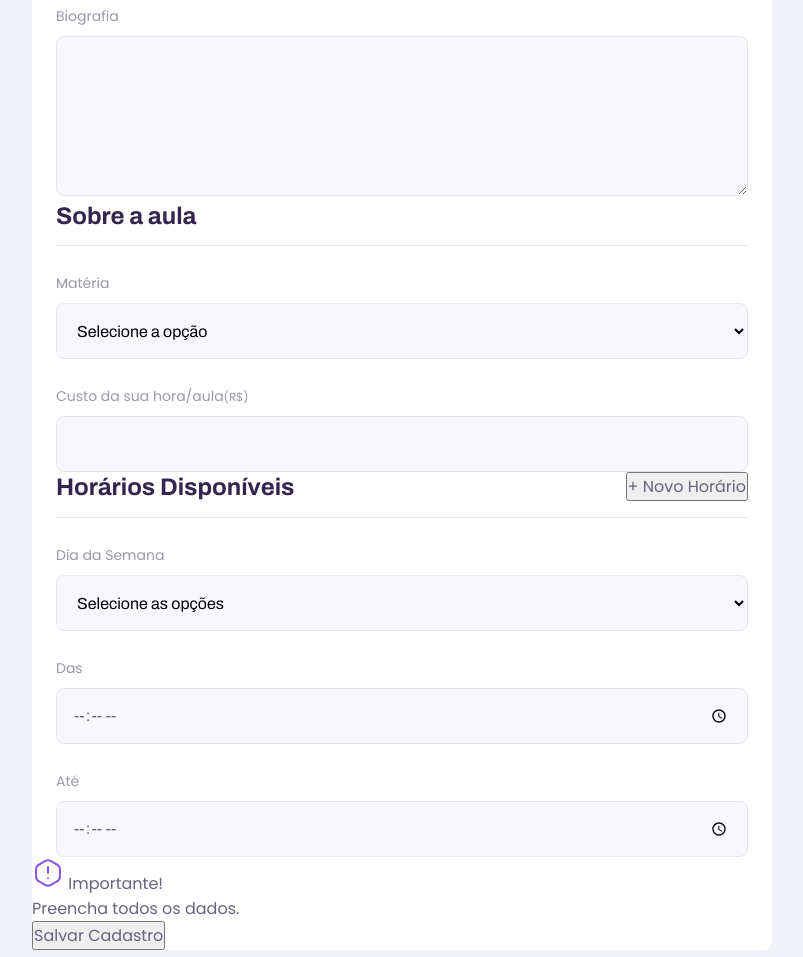
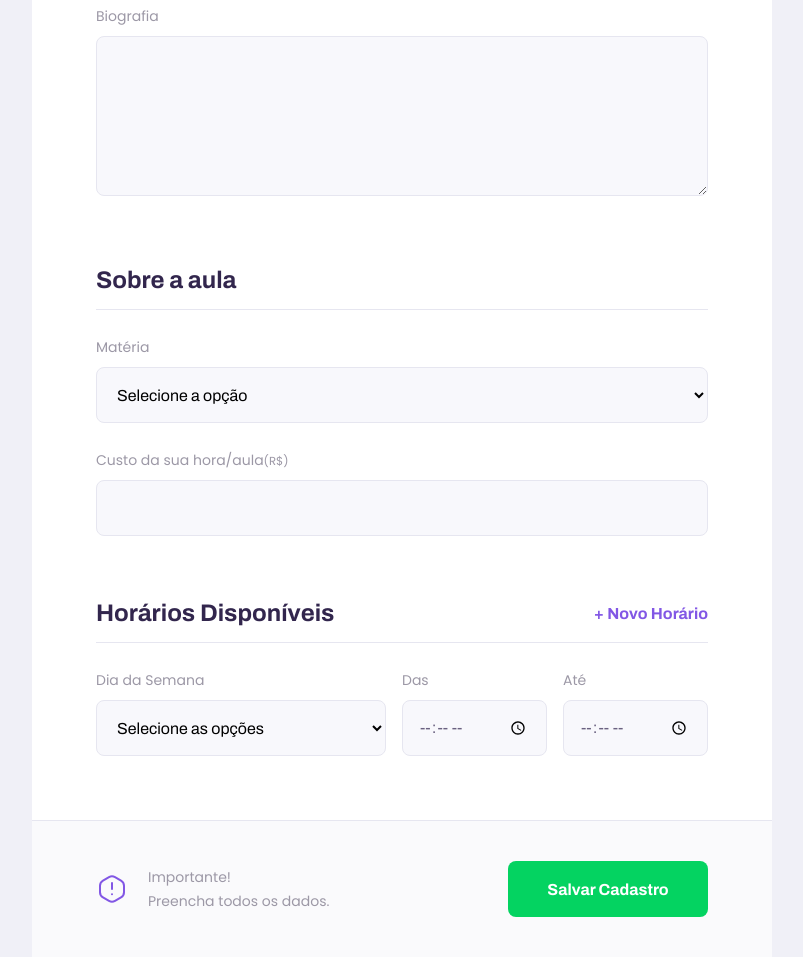
Before and after one commit to alanacca/NLW, a plain HTML site: page give-classes.html in a window 1280 px wide. Shown: the part 775-1732 px from the top of the page, without its empty margins (238-1041 px from the left). Drawn offline with Linux system fonts and the light colour scheme.

Commit message:
Terceira da next level week - parte 2

```diff
--- a/give-classes.html
+++ b/give-classes.html
@@ -17,6 +17,8 @@
 
 
         <link href="https://fonts.googleapis.com/css2?family=Archivo:wght@400;700&amp;family=Poppins:wght@400;600&amp;display=swap" rel="stylesheet">
+
+        <script src="/scripts/addField.js" defer></script>
 
     </head>
 
@@ -90,9 +92,9 @@
                         </div>
                    </fieldset>
 
-                   <fieldset>
+                   <fieldset id="schedule-items">
                        <legend>Horários Disponíveis
-                           <button id="add-time">+ Novo Horário</button>
+                           <button type="button" id="add-time">+ Novo Horário</button>
                        </legend>
 
                        <div class="schedule-item">
@@ -135,6 +137,12 @@
             </main>
         </div>
 
+        <!--Escrevendo em javaScript: no local do traço a gente coloca a letra seguinte do traço em maiuscula. Como mostrado no background-color
+        <script>
+            document.querySelector("#container").style.backgroundColor = "red";
+        </script>
+        -->
+
     </body>
 
 </html>
--- /dev/null
+++ b/scripts/addField.js
@@ -0,0 +1,40 @@
+// Procurar o botão
+document.querySelector("#add-time")
+
+//Quando clicar no botão
+.addEventListener('click', cloneField)
+
+
+
+//Executar uma ação
+function cloneField() {
+    console.log("Cheguei aqui")
+    //DUPLICAR OS CAMPOS (QUE CAMPOS??)
+    //Peguei o campo que eu quero duplicar e clonei
+    const newFieldContainer = document.querySelector(".schedule-item").cloneNode(true)//Se não colocar o true ele pega o nó (div), mas não pega os filhos (tudo que ta dentro da div). Sem o true ele pega só <div id="schedule-item"></div>
+
+    //o const é para caso eu coloque mais código na página o fields não consiga mudar de valor. Ele vais er uma variável constante.
+
+    //LIMPAR OS CAMPOS DAS HORAS ANTES DE COLOCAR NA PÁGINA
+    const fields = newFieldContainer.querySelectorAll('input')//os inputs vão ser armazenados em uma NodeList
+
+    /* 1º forma de limpar os fields
+    var i;
+    for(i=0; i<fields.length; i++) {//para cada campo do fields, limpar os dados
+        fields[i].value = "";
+    }*/
+
+
+    //2º forma de limpar os fields
+    fields.forEach(function (field) {//field é o nome da variavel que eu coloquei para cada elemento dentro da NodeList fields
+        //pegar o field do momento e limpa ele
+        field.value = ""
+    })
+
+
+    //COLOCAR NA PÁGINA
+
+    //onde??Peguei a div onde eu quero colocar que é a que tem a class = "schedule-items" e fiz um appendChild.
+    document.querySelector("#schedule-items").appendChild(newFieldContainer)
+
+}
--- a/styles/partials/forms.css
+++ b/styles/partials/forms.css
@@ -32,6 +32,7 @@
     position: relative; /*Para que o positin absolute identifique onde está o pai dele, que é onde ele deve ficar*/
 }
 
+/*Colocar linha nos inputa para indicar onde está selecionado*/
 .input-block:focus-within::after,
 .textarea-block:focus-within::after {
     content: "";/*Obrigatório*/
--- a/styles/partials/page-give-classes.css
+++ b/styles/partials/page-give-classes.css
@@ -37,7 +37,24 @@
     border-bottom: 1px solid var(--color-line-in-white);
 }
 
-#page-give-classe fieldset+fieldset {
+#page-give-classes fieldset legend button {
+    background: none;
+    border: 0;
+
+    color: var(--color-primary);
+
+    font: 700 1.6rem Archivo;
+    cursor: pointer;
+
+    transition: 0.2;
+}
+
+#page-give-classes fieldset legend button:hover {
+    /*o "transform aqui dentro pode gerar diversas opções do que pode acontecer quando passar o mouse por cima"*/
+    color: var(--color-primary-dark);
+}
+
+#page-give-classes fieldset+fieldset {
     margin-top: 6.4rem;
 }
 
@@ -48,12 +65,100 @@
 
 }
 
+#page-give-classes main footer {
+    padding: 4rem 2.4rem;
 
+    background: var(--color-box-footer);
+    border-top: 1px solid var(--color-line-in-white);
 
+    margin-top: 6.4rem;
+}
+
+#page-give-classes main footer p {
+    display: flex;
+    align-items: center;
+    justify-content: center;
+
+    font-size:1.4rem;
+    line-height: 2.4rem;
+
+    color: var(--color-text-complement);
+}
+
+#page-give-classes main footer p img {
+    margin-right: 2rem;
+}
+
+#page-give-classes main footer button {
+    width: 100%;
+    height: 5.6rem;
+    background: var(--color-secondary);
+    color: var(--color-button-text); /*cor do texto*/
+    border: 0;
+    border-radius: .8rem;
+    cursor: pointer;
+    font: 700 1.6rem Archivo;
+
+    display: flex;
+    align-items: center;
+    justify-content: center;
+    text-decoration: none;
+
+    transition: 0.2;
+    margin-top: 3.2rem;
+}
+
+#page-give-classes main footer button:hover {
+    background: var(--color-secondary-dark);
+}
+
+.schedule-item+.schedule-item {
+    margin-top: 3.2rem;
+    padding: 3.2rem;
+
+    border-top: 1px solid var(--color-line-in-white);
+}
 
 
 @media (min-width: 700px) {
     #page-give-classes #container {
         max-width: 100vw;
     }
+
+    #page-give-classes .page-header .header-content {
+        margin-bottom: 0;
+    }
+
+    #page-give-classes main fieldset {
+        padding: 0 64px;
+    }
+
+    .schedule-item {
+        display: grid;
+        grid-template-columns: 2fr 1fr 1fr;
+        column-gap: 1.6rem; /*gap = espaços entre colunas*/
+    }
+
+    /*.schedule-item input-block {
+        margin-top: 0; Caso algo de cascata maior esteja impedindo alteração que eu quero fazer eu posso colocar "!important" antes do ponto e vírgula
+    } */
+
+    #page-give-classes #schedule-items .select-block+.input-block,
+    #page-give-classes #schedule-items .input-block+.input-block {
+        margin-top: 0;
+    }
+
+    #page-give-classes main footer {
+        padding: 40px 64px;
+
+        display: flex;
+        align-items: center;
+        justify-content: space-between;
+    }
+
+    #page-give-classes main footer button {
+        margin-top: 0;
+
+        width: 200px;
+    }
 }
```
